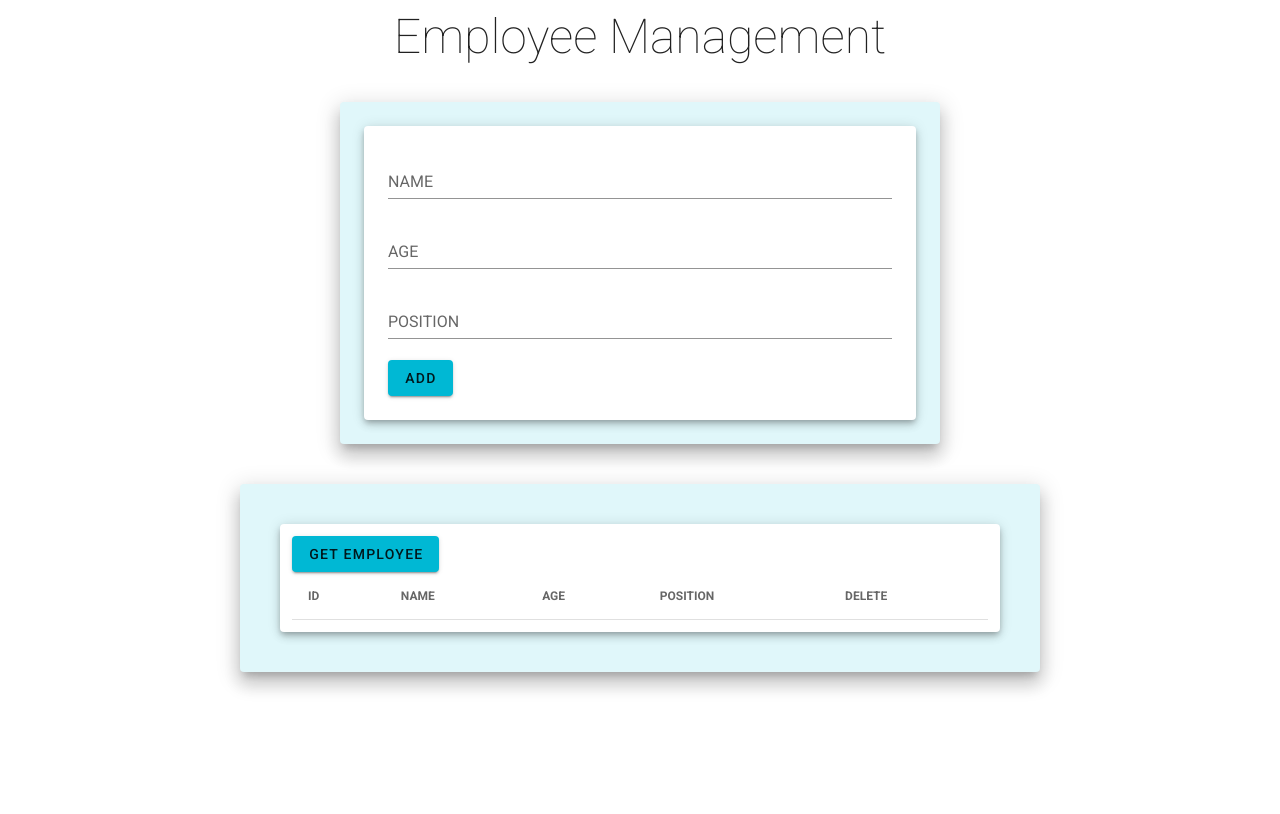
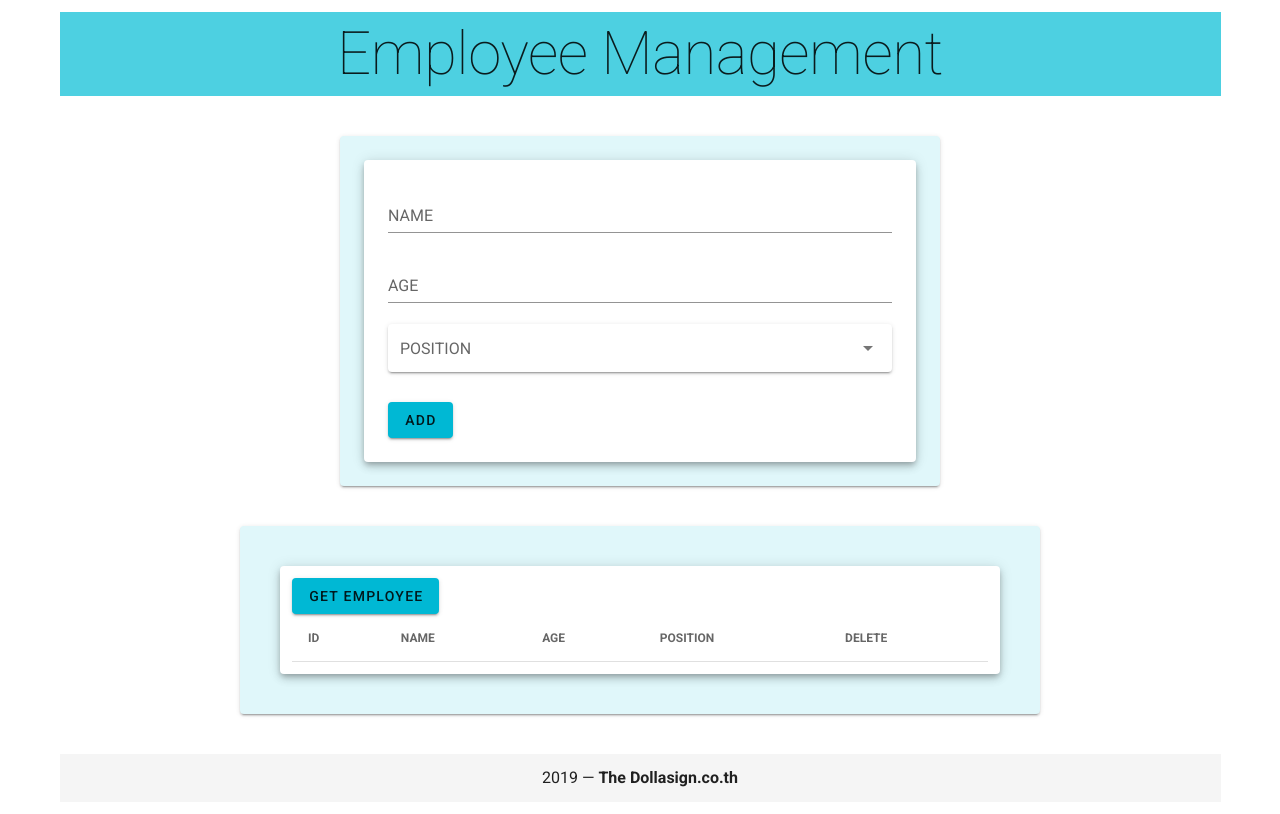
Before and after one commit to SingtoCPE/new-vuelab, a Vue app in the folder client/: page / in a window 1280 px wide. Built offline with nearby package versions, Linux system fonts and the light colour scheme.

Commit message:
update project.

```diff
--- a/client/src/App.vue
+++ b/client/src/App.vue
@@ -2,9 +2,17 @@
   <div id="app">
     <v-app>
       <v-container>
-        <h1 class="text-center display-2 font-weight-thin">Employee Management</h1>
+        <v-col cols="12" class="cyan lighten-2">
+          <h1 class="text-center display-3 font-weight-thin">Employee Management</h1>
+        </v-col>
         <add-employee />
         <get-employee />
+        <v-footer padless>
+          <v-col class="text-center" cols="12">
+            {{ new Date().getFullYear() }} —
+            <strong>The Dollasign.co.th</strong>
+          </v-col>
+        </v-footer>
       </v-container>
     </v-app>
   </div>
--- a/client/src/components/addEmployee.vue
+++ b/client/src/components/addEmployee.vue
@@ -1,13 +1,20 @@
 <template>
   <div id="addEmployee">
-    <v-card class="pa-6 mx-auto mb-10 mt-10" elevation="12" color="cyan lighten-5" width="600px">
-      <v-card class="pa-6" elevation="5" color="white">
-        <v-text-field v-model="employee.name" label="NAME"></v-text-field>
-        <v-text-field v-model="employee.age" label="AGE"></v-text-field>
-        <v-text-field v-model="employee.position" label="POSITION"></v-text-field>
-        <v-btn color="cyan accent-4" @click="addEmployee">ADD</v-btn>
+    <v-hover v-slot:default="{ hover }">
+      <v-card
+        class="pa-6 mx-auto mb-10 mt-10"
+        :elevation="hover ? 12 : 2"
+        color="cyan lighten-5"
+        width="600px"
+      >
+        <v-card class="pa-6" elevation="5" color="white">
+          <v-text-field v-model="employee.name" label="NAME"></v-text-field>
+          <v-text-field v-model="employee.age" label="AGE"></v-text-field>
+          <v-select v-model="employee.position" :items="items" label="POSITION" solo></v-select>
+          <v-btn color="cyan accent-4" @click="addEmployee">ADD</v-btn>
+        </v-card>
       </v-card>
-    </v-card>
+    </v-hover>
   </div>
 </template>
 <script>
@@ -16,10 +23,11 @@ export default {
   data() {
     return {
       employee: {
-        positionname: "",
+        name: "",
         age: "",
         position: ""
-      }
+      },
+      items: ["Developer", "System Analysis", "Employee Management", "Maid"]
     };
   },
   methods: {
--- a/client/src/components/getEmployee.vue
+++ b/client/src/components/getEmployee.vue
@@ -1,6 +1,12 @@
 <template>
   <div id="getEmployee">
-    <v-card class="pa-10 mx-auto" elevation="12" color="cyan lighten-5" width="800px">
+    <v-hover v-slot:default="{ hover }">
+      <v-card
+        class="pa-10 mx-auto mb-10"
+        :elevation="hover ? 12 : 2"
+        color="cyan lighten-5"
+        width="800px"
+      >
         <v-card class="pa-3" elevation="5" color="white">
           <v-btn @click="getEmployee" color="cyan accent-4">Get Employee</v-btn>
           <v-simple-table>
@@ -27,6 +33,7 @@
           </v-simple-table>
         </v-card>
       </v-card>
+    </v-hover>
   </div>
 </template>
 
--- a/client/src/store/store.js
+++ b/client/src/store/store.js
@@ -35,8 +35,8 @@ export const store = new Vuex.Store({
       });
       dispatch("getEmployee");
     },
-    async addEmployee({ _ }, { name, age, position }) {
-      await axios({
+    async addEmployee({ dispatch }, { name, age, position }) {
+      await Axios({
         method: "post",
         url: endpointAdd,
         data: {
@@ -45,6 +45,7 @@ export const store = new Vuex.Store({
           position
         }
       });
+      dispatch("getEmployee");
     }
   }
 });
```
Lines whose indentation alone changed are shown as unchanged.
